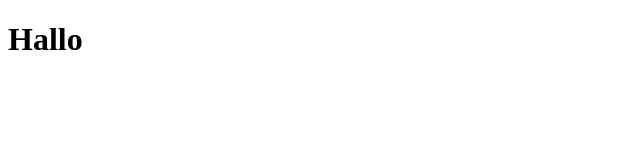
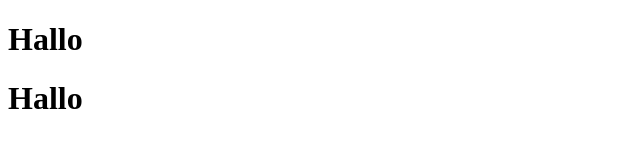
Before and after one commit to beeenz222/html, a plain HTML site: page index.html in a window 1280 px wide. Shown: the whole page, without its empty margins (0-640 px from the left). Drawn offline with Linux system fonts and the light colour scheme.

Commit message:
Add files via upload

```diff
--- a/index.html
+++ b/index.html
@@ -9,6 +9,7 @@
       <body>
 
         <h1> Hallo </h1>
+        <h1> Hallo </h1:>
 
       </body>
 
```
